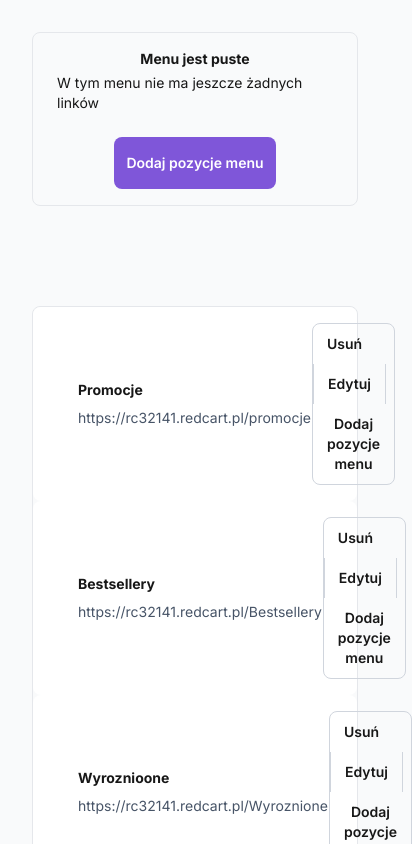
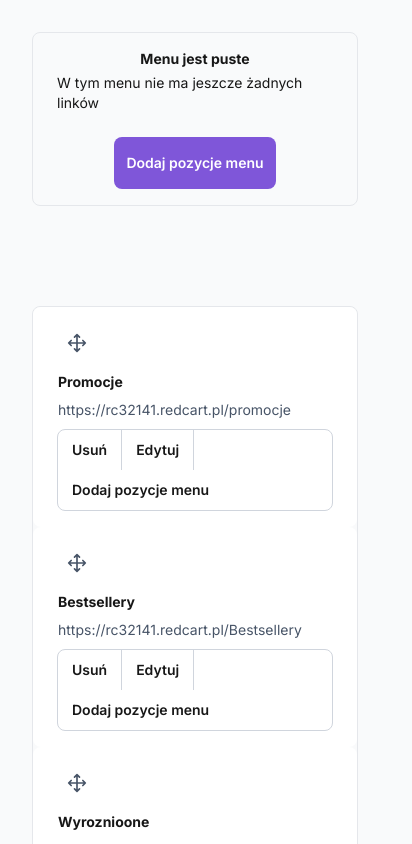
Before and after one commit to wrona94/menu-item-app, a Next.js app: page / in a window 390 px wide. Shown: the top 844 px of the page, 412 px wide, since content can reach past the window. Built offline with nearby package versions, Linux system fonts and the light colour scheme.

Commit message:
style for mobile

```diff
--- a/app/Components/FormToAddMenuItem.js
+++ b/app/Components/FormToAddMenuItem.js
@@ -43,6 +43,7 @@ export default function FormToAddMenuItem({
       return [...prev];
     });
     reset();
+    buttonHandler();
   };
 
   function onClickHandlerCancelButton() {
--- a/app/Components/ItemButtonsWrapper.js
+++ b/app/Components/ItemButtonsWrapper.js
@@ -6,9 +6,10 @@ export default function ItemButtonsWrapper({
   isEditFieldShown,
   menu,
   onClickHandlerEditButton,
+  onClickOpenFormHandler,
 }) {
   return (
-    <div className="border border-[#D0D5DD] rounded-lg ml-auto">
+    <div className="border border-[#D0D5DD] rounded-lg md:ml-auto">
       <ItemButtonRemove menuId={menu.id}>Usuń</ItemButtonRemove>
 
       <ItemButtonEdit
@@ -18,7 +19,9 @@ export default function ItemButtonsWrapper({
         {isEditFieldShown ? "Zapisz" : "Edytuj"}
       </ItemButtonEdit>
 
-      <ItemButton>Dodaj pozycje menu</ItemButton>
+      <ItemButton onClickHandler={onClickOpenFormHandler}>
+        Dodaj pozycje menu
+      </ItemButton>
     </div>
   );
 }
--- a/app/Components/MenuItem.js
+++ b/app/Components/MenuItem.js
@@ -7,7 +7,7 @@ import MenuItemData from "./MenuItemData";
 
 import { ItemsContext } from "../Context/ItemsContext";
 
-export default function MenuItem({ item }) {
+export default function MenuItem({ item, openFormHandler }) {
   const { attributes, listeners, setNodeRef, transform, transition } =
     useSortable({ id: item.id });
   const style = {
@@ -38,7 +38,7 @@ export default function MenuItem({ item }) {
   return (
     <div
       key={item.id}
-      className="bg-white py-4 px-6 flex items-center rounded-lg"
+      className="bg-white py-4 px-6 flex flex-wrap items-center rounded-lg gap-2"
       style={style}
       {...attributes}
       ref={setNodeRef}
@@ -57,6 +57,7 @@ export default function MenuItem({ item }) {
         isEditFieldShown={isEditFieldShown}
         menu={item}
         onClickHandlerEditButton={onClickHandlerEditButton}
+        onClickOpenFormHandler={openFormHandler}
       />
     </div>
   );
--- a/app/Components/MenuItemWrapper.js
+++ b/app/Components/MenuItemWrapper.js
@@ -14,12 +14,19 @@ export default function MenuItemWrapper({ menu }) {
   function formShowClickHandler() {
     setIsFormShown((prev) => !prev);
   }
+  function buttonHandler() {
+    setIsFormShown((prev) => !prev);
+  }
   return (
     <SortableContext items={menu.items} strategy={verticalListSortingStrategy}>
       {menu.items.length > 0 && (
         <li className="border b-color-[#D0D5DD] my-9 rounded-lg">
           {menu.items.map((menuItem) => (
-            <MenuItem key={menuItem.id} item={menuItem} />
+            <MenuItem
+              key={menuItem.id}
+              item={menuItem}
+              openFormHandler={formShowClickHandler}
+            />
           ))}
 
           <div className="py-5 px-6">
@@ -27,7 +34,13 @@ export default function MenuItemWrapper({ menu }) {
               Dodaj pozycje menu
             </ItemButtonAddElement>
           </div>
-          {isFormShown && <FormToAddMenuItem mode={"2"} menuItemId={menu.id} />}
+          {isFormShown && (
+            <FormToAddMenuItem
+              mode={"2"}
+              menuItemId={menu.id}
+              buttonHandler={buttonHandler}
+            />
+          )}
         </li>
       )}
     </SortableContext>
```
